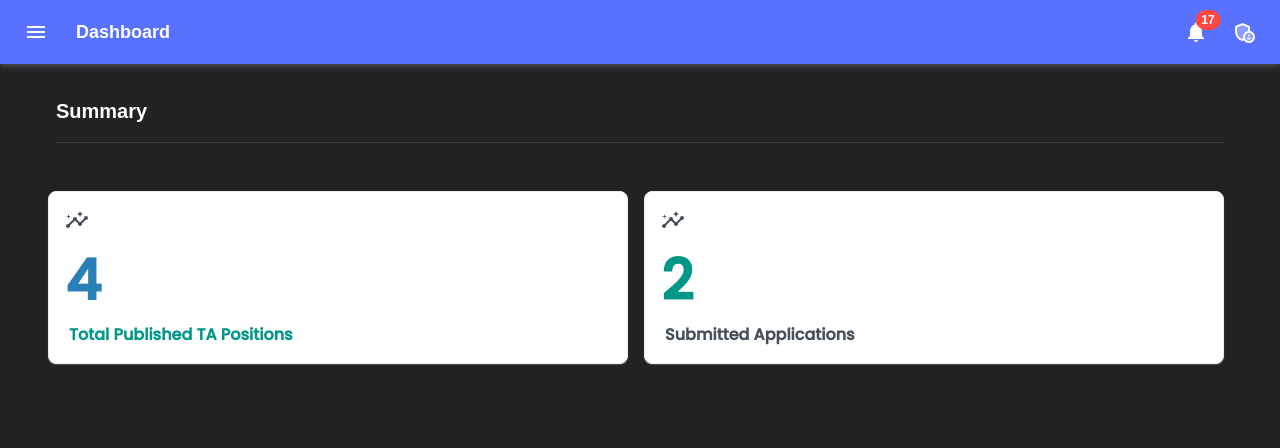
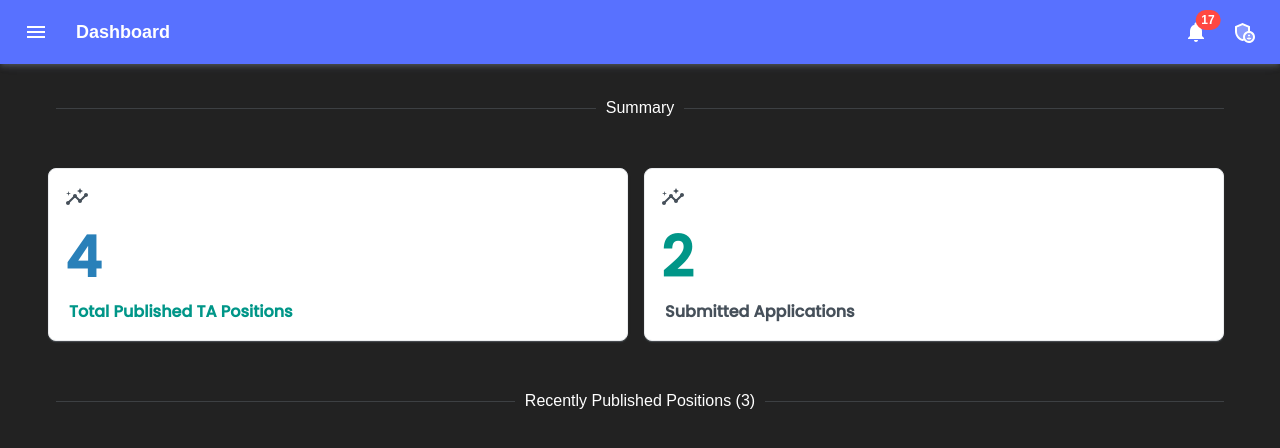
Before and after one commit to jonathanebrahimian/software-engineering-team-1-frontend, a React (Create React App) app: page /admin in a window 1280 px wide. Shown: the top 448 px of the page. Built offline with nearby package versions, Linux system fonts and the light colour scheme.

Commit message:
refactor: Combined section titles with Dividers

```diff
--- a/src/pages/AdminPage.jsx
+++ b/src/pages/AdminPage.jsx
@@ -12,17 +12,7 @@ function AdminPage() {
             <ApplicationBar />
             <Grid container rowSpacing={2} columnSpacing={{ xs: 1, sm: 2, md: 3 }}>
                 <Grid item xs={12} sx={{ mx: 7, mt: 4 }}>
-                    <Typography
-                        variant="h5"
-                        noWrap
-                        component='div'
-                        sx={{ display: { sm: 'block' } }}
-                    >
-                        Summary
-                    </Typography>
-                </Grid>
-                <Grid item xs={12} sx={{ mx: 7 }}>
-                    <Divider></Divider>
+                    <Divider>Summary</Divider>
                 </Grid>
                 <Grid container sx={{ mx: 7, mt: 4 }} spacing={2}>
                     <Grid item xs={6}>
@@ -32,6 +22,9 @@ function AdminPage() {
                         <ApplicationCard totalApplication={2} />
                     </Grid>
                 </Grid>
+                <Grid item xs={12} sx={{ mx: 7, mt: 4 }}>
+                    <Divider>Recently Published Positions (3)</Divider>
+                </Grid>
             </Grid>
         </Stack >
     );
```
